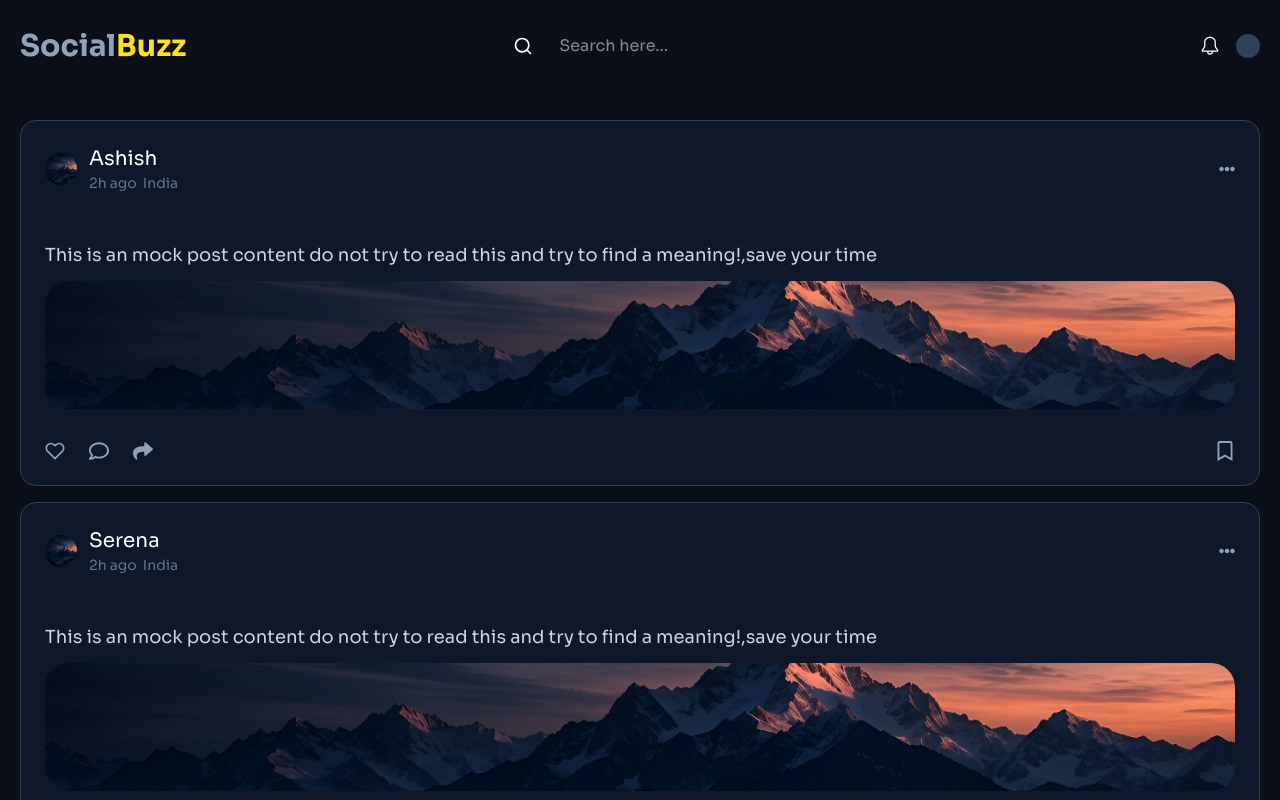
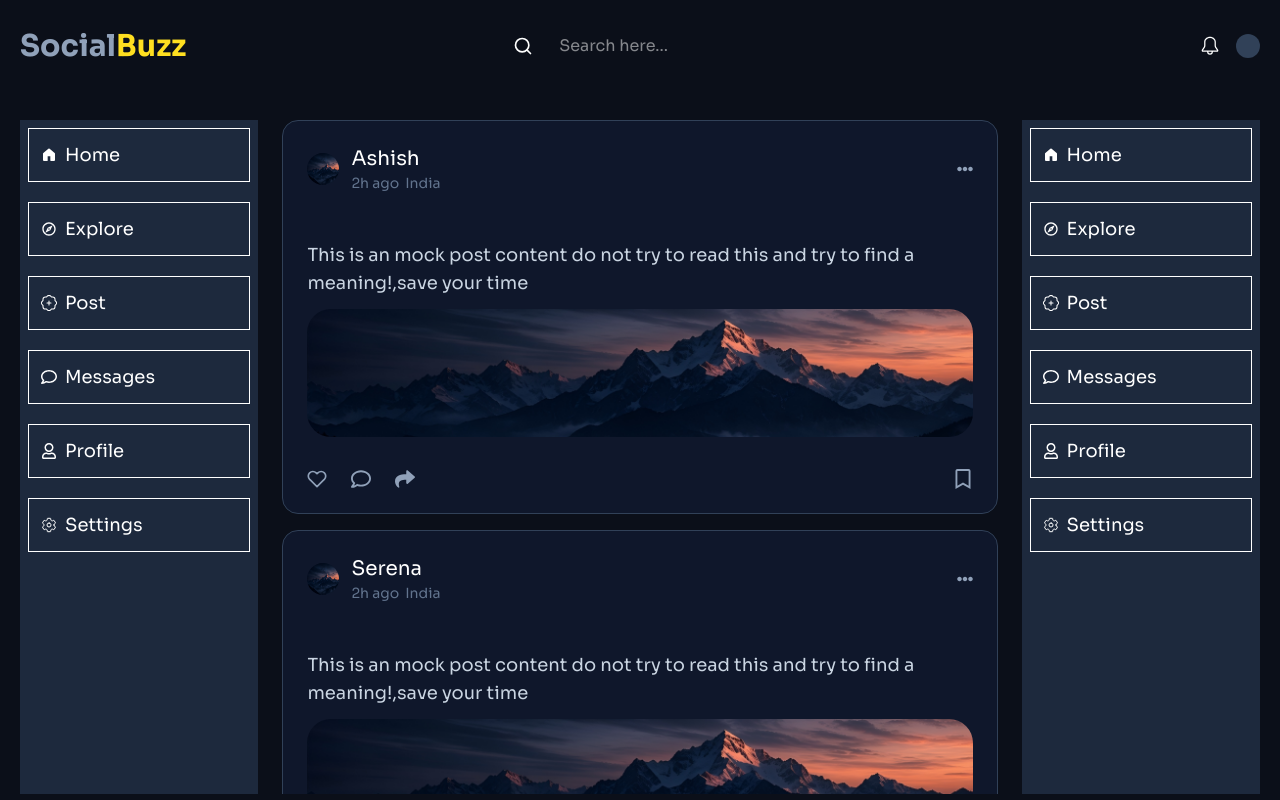
Before and after one commit to AshishResolute/SocialBuzz_Frontend, a React (Vite) app: page /home in a window 1280 px wide. Built offline with nearby package versions, Linux system fonts and the light colour scheme.

Commit message:
Added the structure and placeholders for the side bars in desktop is responsive now,added an custom scroll bar for feed

```diff
--- a/src/components/home/feed.jsx
+++ b/src/components/home/feed.jsx
@@ -8,11 +8,14 @@ import { GoHomeFill } from "react-icons/go";
 import { MdOutlineExplore } from "react-icons/md";
 import { BsPatchPlus } from "react-icons/bs";
 import { FaRegUser } from "react-icons/fa";
+import { IoSettingsOutline } from "react-icons/io5";
 export const MainContent = () => {
   return (
-    <div className="p-5 pb-1.5 flex flex-col gap-4">
-      <main>
+    <div className="p-5 pb-1.5 flex flex-col gap-4 overflow-y-hidden">
+      <main className="sm:grid sm:grid-cols-[1fr_3fr] lg:grid-cols-[1fr_3fr_1fr] gap-6 overflow-y-hidden">
+        <RightSideBar/>
         <Feed />
+        <LeftSideBar/>
       </main>
       <BottomNav />
     </div>
@@ -21,10 +24,11 @@ export const MainContent = () => {
 
 const Feed = () => {
   return (
-    <div className="flex flex-col gap-4">
+    <div className="flex flex-col flex-1 gap-4 overflow-y-scroll custom-scroll">
       {mockPostData.map((data, ind) => (
         <PostCard key={ind} {...data} />
       ))}
+      <p className="text-sm hidden sm:block text-slate-500 text-center">You reached the end</p>
     </div>
   );
 };
@@ -127,3 +131,69 @@ const BottomNav = () => {
     </div>
   );
 };
+
+
+const LeftSideBar = ()=>{
+  return (
+    <div className="hidden lg:flex lg:flex-col lg:flex-1 text-white p-2 bg-slate-800 ">
+      <div className="flex flex-col gap-5">
+         <div className="flex gap-2  items-center border hover:border-yellow-300 transition-all duration-300 p-3">
+        <GoHomeFill />
+        <span className="text-lg">Home</span>
+      </div>
+      <div className="flex gap-2  items-center border hover:border-yellow-300 transition-all duration-300 p-3">
+        <MdOutlineExplore />
+        <span className="text-lg">Explore</span>
+      </div>
+      <div className="flex gap-2  items-center border hover:border-yellow-300 transition-all duration-300 p-3">
+        <BsPatchPlus />
+        <span className="text-lg">Post</span>
+      </div>
+      <div className="flex gap-2  items-center border hover:border-yellow-300 transition-all duration-300 p-3">
+        <FaRegComment />
+        <span className="text-lg">Messages</span>
+      </div>
+      <div className="flex gap-2  items-center border hover:border-yellow-300 transition-all duration-300 p-3">
+        <FaRegUser />
+        <span className="text-lg">Profile</span>
+      </div>
+      <div className="flex gap-2  items-center border hover:border-yellow-300 transition-all duration-300 p-3">
+        <IoSettingsOutline/>
+        <span className="text-lg">Settings</span>
+      </div>
+      </div>
+    </div>
+  )
+}
+const RightSideBar = ()=>{
+  return (
+    <div className="hidden sm:flex sm:flex-col sm:flex-1 overflow-y-hidden top-6 text-white p-2 bg-slate-800 ">
+      <div className="flex flex-col gap-5">
+         <div className="flex gap-2  items-center border hover:border-yellow-300 transition-all duration-300 p-3">
+        <GoHomeFill />
+        <span className="text-lg">Home</span>
+      </div>
+      <div className="flex gap-2  items-center border hover:border-yellow-300 transition-all duration-300 p-3">
+        <MdOutlineExplore />
+        <span className="text-lg">Explore</span>
+      </div>
+      <div className="flex gap-2  items-center border hover:border-yellow-300 transition-all duration-300 p-3">
+        <BsPatchPlus />
+        <span className="text-lg">Post</span>
+      </div>
+      <div className="flex gap-2  items-center border hover:border-yellow-300 transition-all duration-300 p-3">
+        <FaRegComment />
+        <span className="text-lg">Messages</span>
+      </div>
+      <div className="flex gap-2  items-center border hover:border-yellow-300 transition-all duration-300 p-3">
+        <FaRegUser />
+        <span className="text-lg">Profile</span>
+      </div>
+      <div className="flex gap-2  items-center border hover:border-yellow-300 transition-all duration-300 p-3">
+        <IoSettingsOutline/>
+        <span className="text-lg">Settings</span>
+      </div>
+      </div>
+    </div>
+  )
+}
--- a/src/components/home/navbar.jsx
+++ b/src/components/home/navbar.jsx
@@ -4,7 +4,7 @@ import { GoBell } from "react-icons/go";
 
 export const NavBar = () => {
   return (
-    <nav className="p-5 mt-2 flex justify-between sm:justify-between  items-center w-full gap-5 text-white ">
+    <nav className="p-5 mt-2 flex justify-between sm:justify-between items-center w-full gap-5 text-white ">
       <h1 className="text-3xl text-center inline-block font-bold text-slate-400">
         Social<span className="text-3xl font-bold text-yellow-300">Buzz</span>
       </h1>
--- a/src/index.css
+++ b/src/index.css
@@ -6,3 +6,47 @@
   --font-manrope:"Manrope",sans-serif;
   --font-sora:"Sora",sans-serif;
 }
+
+@layer utilities {
+  /* Custom scrollbar class */
+  .scrollbar::-webkit-scrollbar {
+    width: 8px;
+    height: 8px;
+  }
+
+  .scrollbar::-webkit-scrollbar-track {
+    background: #f1f5f9; /* slate-100 */
+    border-radius: 100vh;
+  }
+
+  .scrollbar::-webkit-scrollbar-thumb {
+    background: #cbd5e1; /* slate-300 */
+    border-radius: 100vh;
+  }
+
+  .scrollbar::-webkit-scrollbar-thumb:hover {
+    background: #94a3b8; /* slate-400 */
+  }
+}
+
+@layer utilities{
+.custom-scroll::-webkit-scrollbar {
+  width: 6px;
+}
+.custom-scroll::-webkit-scrollbar-track {
+  background: transparent;
+}
+.custom-scroll::-webkit-scrollbar-thumb {
+  background-color: #334155; /* slate-700 */
+  border-radius: 9999px;
+}
+.custom-scroll::-webkit-scrollbar-thumb:hover {
+  background-color: #475569; /* slate-600 */
+}
+
+/* Firefox */
+.custom-scroll {
+  scrollbar-width: thin;
+  scrollbar-color: #334155 transparent;
+}
+}
```
